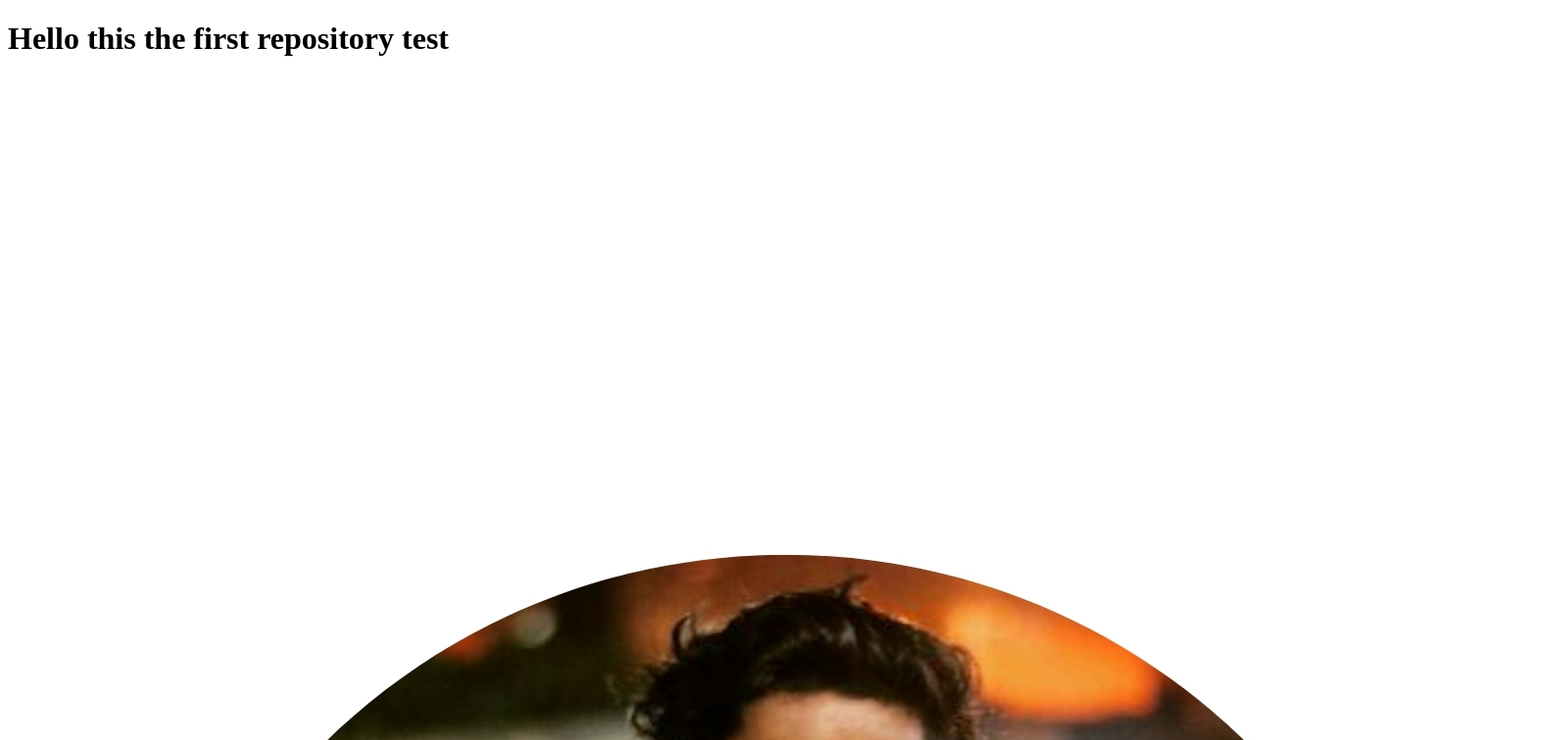
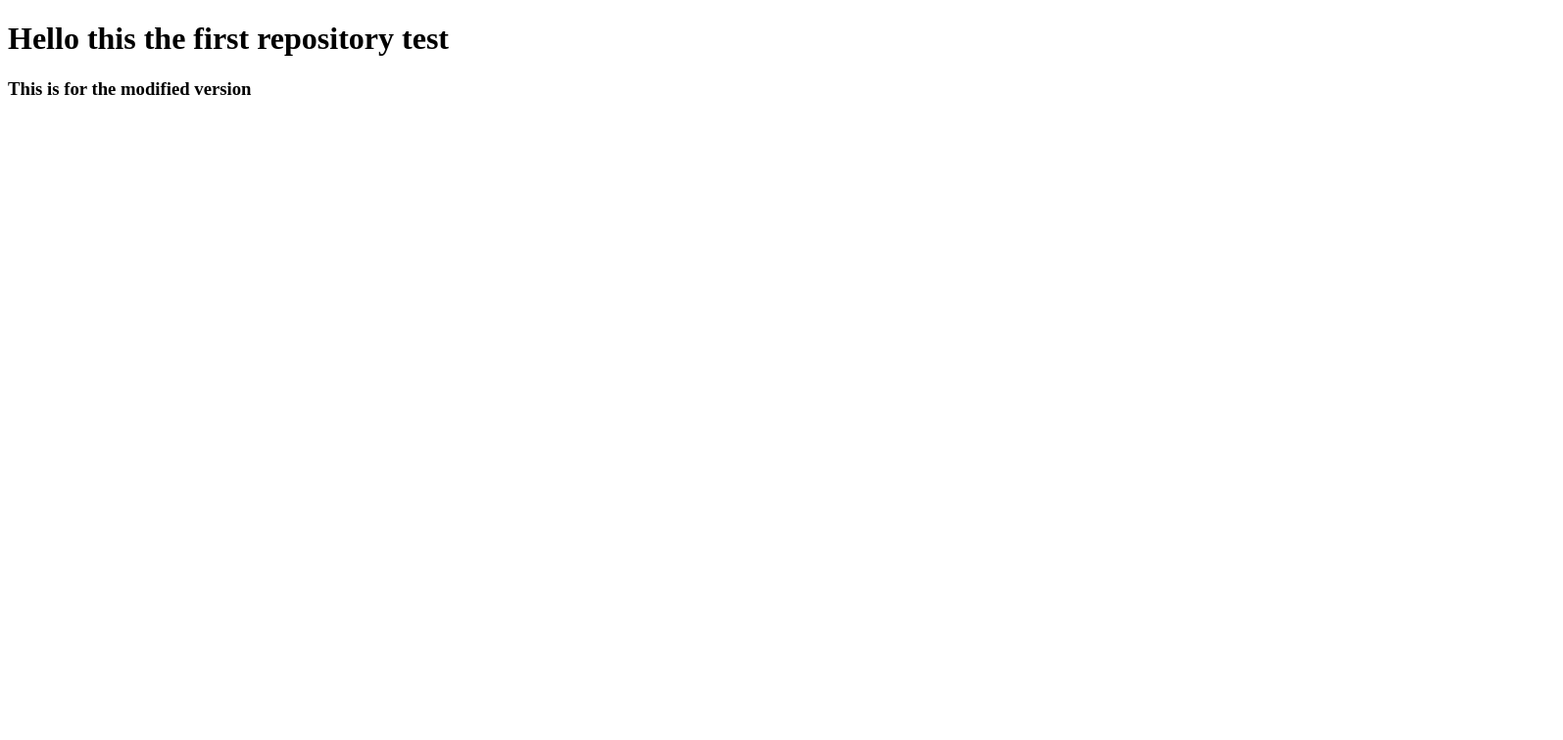
Before and after one commit to salekin-newaz/My_first_website, a plain HTML site: page index.html in a window 1280 px wide. Shown: the top 756 px of the page at 98% size, 1595 px wide, since content can reach past the window. Drawn offline with Linux system fonts and the light colour scheme.

Commit message:
modified again

```diff
--- a/index.html
+++ b/index.html
@@ -8,7 +8,6 @@
 </head>
 <body>
     <h1>Hello this the first repository test</h1>
-    <img src="Untitled design.jpg" alt="">
     <h3>This is for the modified version</h3>
 </body>
 </html>
```
